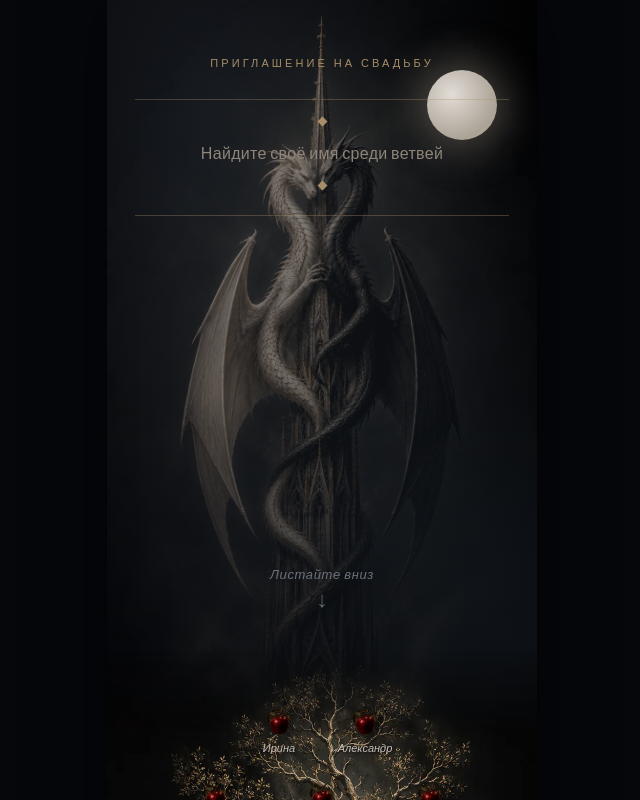
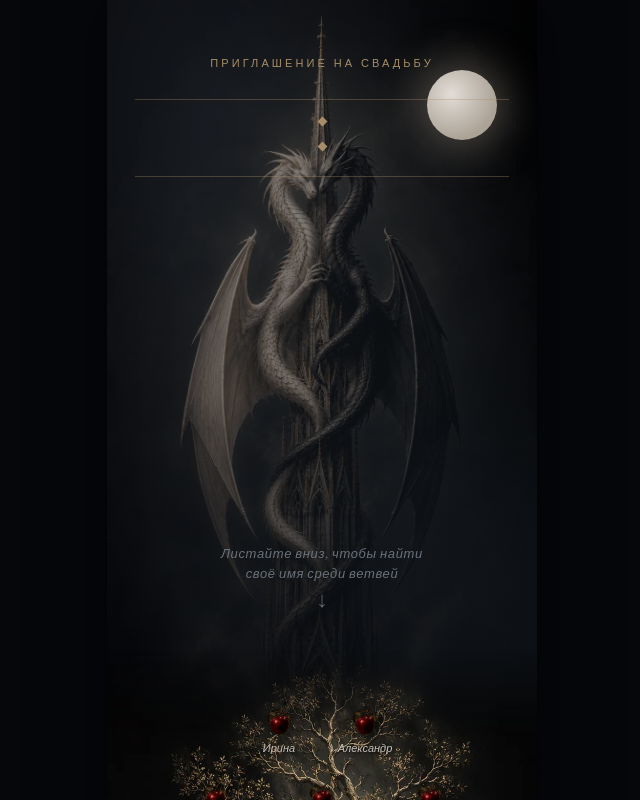
Before and after one commit to Doremi203/wedding, a Next.js app: page / in a window 1280 px wide. Shown: the top 800 px of the page, without its empty margins (318-958 px from the left). Built offline with nearby package versions, Linux system fonts and the light colour scheme.

Commit message:
ENTRY: объединить надписи «Найдите своё имя среди ветвей» и «Листайте вниз»
Одна надпись внизу экрана вместо двух разнесённых фраз.

```diff
--- a/src/components/EntryScreen/EntryScreen.module.css
+++ b/src/components/EntryScreen/EntryScreen.module.css
@@ -71,13 +71,6 @@
   margin-top: 18px;
 }
 
-.subtitle {
-  font-family: var(--font-eb-garamond), serif;
-  font-size: 16px;
-  color: var(--color-text-tertiary);
-  letter-spacing: 0.02em;
-}
-
 .scrollHint {
   position: relative;
   z-index: 1;
@@ -90,9 +83,11 @@
   font-family: var(--font-eb-garamond), serif;
   font-style: italic;
   font-size: 13px;
+  line-height: 1.5;
   color: var(--color-muted);
   letter-spacing: 0.05em;
-  margin-bottom: 6px;
+  margin: 0 auto 6px;
+  max-width: 220px;
 }
 
 .scrollHintArrow {
--- a/src/components/EntryScreen/EntryScreen.tsx
+++ b/src/components/EntryScreen/EntryScreen.tsx
@@ -81,14 +81,13 @@ export function EntryScreen({ guests, onSelectGuest }: EntryScreenProps) {
             <Diamond />
           </div>
           <h1 className="sr-only">Добро пожаловать</h1>
-          <div className={styles.subtitle}>Найдите своё имя среди ветвей</div>
           <div className={styles.diamondBottom}>
             <Diamond />
           </div>
         </div>
 
         <div className={styles.scrollHint} aria-hidden="true">
-          <div className={styles.scrollHintLabel}>Листайте вниз</div>
+          <div className={styles.scrollHintLabel}>Листайте вниз, чтобы найти своё имя среди ветвей</div>
           <div className={styles.scrollHintArrow}>↓</div>
         </div>
       </div>
```
